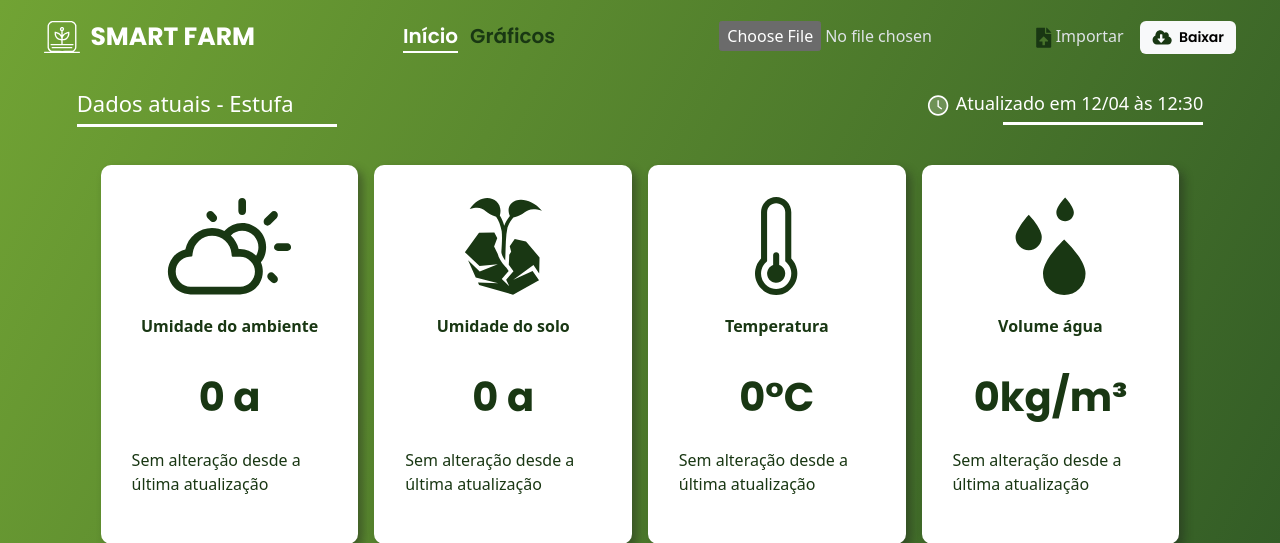
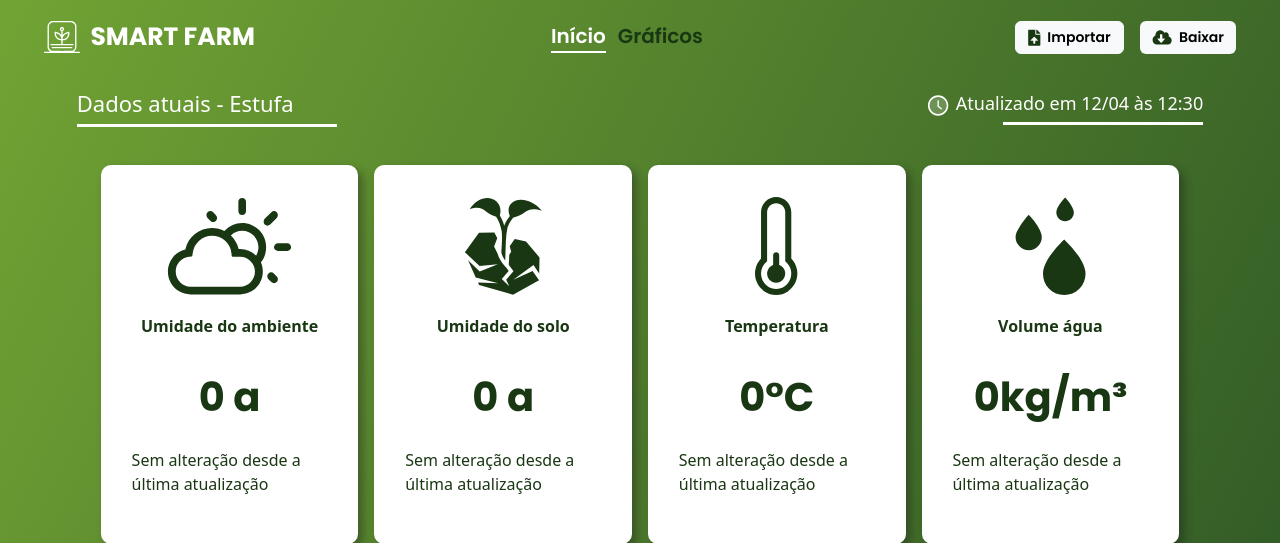
Before and after one commit to SkyFlyTeam/SmartFarm, a Flask app: page / in a window 1280 px wide. Shown: the top 543 px of the page. Run offline with Flask 3, Linux system fonts and the light colour scheme; data that the repository does not hold is empty.

Commit message:
fixed import button

```diff
--- a/app/static/css/style.css
+++ b/app/static/css/style.css
@@ -67,6 +67,34 @@ a:hover {
 button img {
     margin-right: 0.2rem;
     width: 1rem;
+}
+
+.InputFile img {
+    margin-right: 0.2rem;
+    width: 1rem;
+}
+
+.InputFile {
+    position: relative;
+    display: inline-block;
+    background-color: #ffffff;
+    color: black;
+    padding: 5px 12px !important;
+    border-radius: 5px;
+    border: none;
+    font-size: 14px !important;
+    font-family: 'Poppins', sans-serif !important;
+    font-weight: 600 !important;
+}
+
+.InputFile input[type="file"] {
+    position: absolute;
+    left: 0;
+    top: 0;
+    opacity: 0;
+    width: 100%;
+    height: 100%;
+    cursor: pointer;
 }
 
 button:hover {
@@ -417,8 +445,17 @@ footer p {
         color:rgba(255, 255, 255, 0.79);
     }
 
-    #Importar{
-        fill: #ff9900;
+    .InputFile {
+        position: relative;
+        display: inline-block;
+        background-color: #44762B  !important;
+        color: rgb(255, 255, 255) !important;
+        padding: 6px 12px !important;
+        border-radius: 5px;
+        border: none !important;
+        font-size: 14px !important;
+        font-family: 'Poppins', sans-serif !important;
+        font-weight: 600 !important;
     }
 
      /* Navbar */
--- a/app/templates/base.html
+++ b/app/templates/base.html
@@ -45,19 +45,13 @@
                         </li>
                     </ul>
                     <div class="d-flex">
-                        <!-- <form method="POST" action="#" class="form_post" enctype="multipart/form-data">
-                            <button type="button" class="btn btn-light" value="Importar">
-                                <img id="Importar" src="/static/img/importar.svg" alt=""> Importar
-                            </button>
-                        </form> -->
                         <form action = "/Importar" method = "POST" enctype="multipart/form-data">
-                            <div class="InputFile">
+                            <div class="InputFile btn btn-light">
                                 <input type="file"  value="Importar" name="arquivo_csv" accept=".csv" onchange="form.submit()">
                                 <label for="fileInput">
-                                    <img id="Importar" src="/static/img/importar.svg" alt="">
+                                    <img id="Importar" src="/static/img/importar.svg" alt="" style="width: 0.8rem;">
                                     Importar
                                 </label>
-
                             </div>
                         </form>
                         <form action="/Baixar" method="GET">
```
